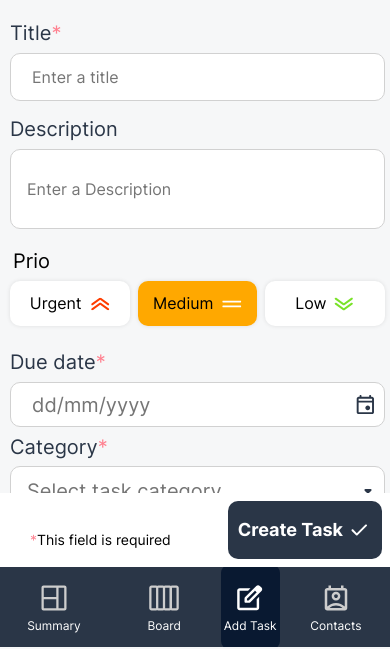
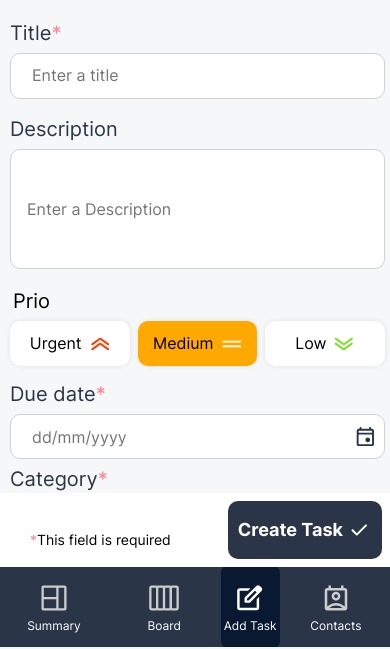
Before and after one commit to fervenmusic/join, a plain HTML site: page add-task.html in a window 390 px wide. Shown: the part 197-846 px from the top of the page. Drawn offline with nearby package versions, Linux system fonts and the light colour scheme; no server answers.

Commit message:
reworked responsive

```diff
--- a/add-task.html
+++ b/add-task.html
@@ -21,13 +21,17 @@
     <div class="Add-task-left">
       <div class="title-container-add-task">
         <div class="title">Title</div>
-        <input id="taskTitleInput" type="text" class="title-input" placeholder="Enter a title" required />
+        <div class="input-container">
+          <input id="taskTitleInput" type="text" class="title-input" placeholder="Enter a title" required />
+        </div>
         <div class="required-info">This field is required</div>
       </div>
 
       <div class="description-container">
         <div class="description">Description</div>
-        <input id="descriptionInput" type="text" class="description-input" placeholder="Enter a Description" />
+        <div class="input-container-description">
+          <input id="descriptionInput" type="text" class="description-input" placeholder="Enter a Description" />
+        </div>
         <div class="required-info">This field is required</div>
       </div>
 
--- a/css/add_task.css
+++ b/css/add_task.css
@@ -36,6 +36,7 @@ body {
 .title-container-add-task {
   display: flex;
   height: 96px;
+  gap: 8px;
   flex-direction: column;
   align-items: flex-start;
 }
@@ -62,8 +63,6 @@ body {
 
 .title-input {
   flex: 1 0 0;
-  margin-top: 8px;
-  margin-bottom: 4px;
   display: flex;
   padding: 12px 21px;
   align-items: center;
@@ -111,7 +110,7 @@ body {
 
 .description-input {
   display: flex;
-  height: 84px;
+  width: 100%;
   padding: 18px 16px;
   align-items: flex-start;
   gap: 10px;
@@ -129,6 +128,15 @@ body {
 
 .input-container {
   height: 48px;
+  width: 100%;
+  display: flex;
+  align-items: center;
+  position: relative;
+}
+
+.input-container-description {
+  width: 100%;
+  height: 120px;
   display: flex;
   align-items: center;
   position: relative;
@@ -411,6 +419,10 @@ body {
   margin-bottom: 16px;
 }
 
+.due-date-container-2 {
+  width: 100%;
+}
+
 .due-date {
   color: var(--Version-2-main-color, #2a3647);
 
@@ -435,9 +447,10 @@ body {
   background-repeat: no-repeat !important;
   background-position-x: calc(98%) !important;
   background-position-y: center !important;
+  box-sizing: border-box;
+  width: 100%;
   display: flex;
-  width: 408px;
-  height: 24px;
+  height: 48px;
   padding: 12px 16px;
   justify-content: space-between;
   align-items: center;
@@ -470,7 +483,7 @@ body {
   flex-direction: column;
   align-items: flex-start;
   gap: 8px;
-  margin-bottom: 24px;
+  margin-bottom: 16px;
 }
 
 .prio {
@@ -962,7 +975,8 @@ body {
   } */
 
   .due-date-input {
-    width: 92%;
+    width: 100%;
+    box-sizing: border-box;
   }
 
   .category-options {
@@ -1055,7 +1069,7 @@ body {
 
   .assigned-to-container {
     width: 98% !important;
-    margin-top: 110px;
+    margin-top: 136px;
     margin-left: 5px;
   }
 
@@ -1077,11 +1091,11 @@ body {
   .prio-option-container,
   .category-dropdown,
   .input-container-subtask {
-    width: unset;
+    /*width: unset;*/
   }
 
   .description-input {
-    height: 42px;
+    /*height: 42px;*/
   }
 
   #selectedContactsContainer {
@@ -1145,6 +1159,7 @@ body {
     padding: 8px 21px;
     width: 100%;
     height: 45px;
+    font-size: 16px;
     box-sizing: border-box;
   }
 
@@ -1256,6 +1271,7 @@ body {
 
   .category-dropdown {
     width: 100%;
+    font-size: 16px;
   }
 
   .assigned-dropdown {
@@ -1334,7 +1350,7 @@ body {
   }
 
   #selectedContactsContainer {
-    height: 100px;
+    height: 100%;
   }
 
   .header-add-task {
--- a/css/board.css
+++ b/css/board.css
@@ -2238,6 +2238,7 @@ body {
 
   .clear-and-create-section-modal {
     margin-left: 0px;
+    right: 0;
     position: relative;
     justify-content: center;
   }
@@ -2993,7 +2994,7 @@ body {
 
   .clear-and-create-section-modal,
   .required-legend-modal {
-    margin-top: 0px;
+    margin-top: 6px;
   }
 
   .card-modal-subtasks-container-headline,
```
